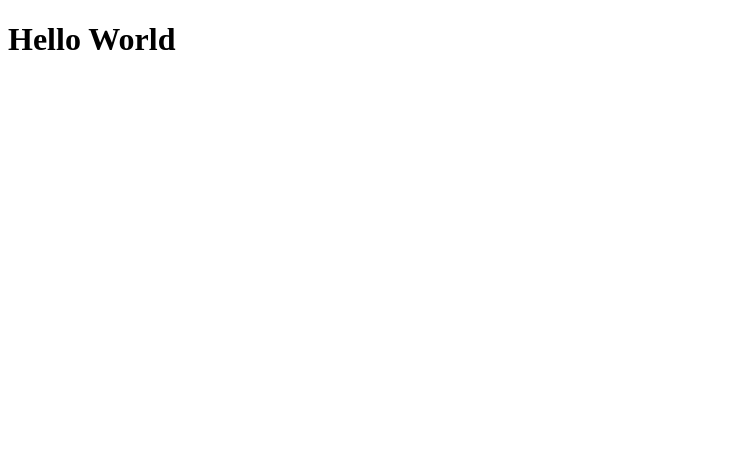
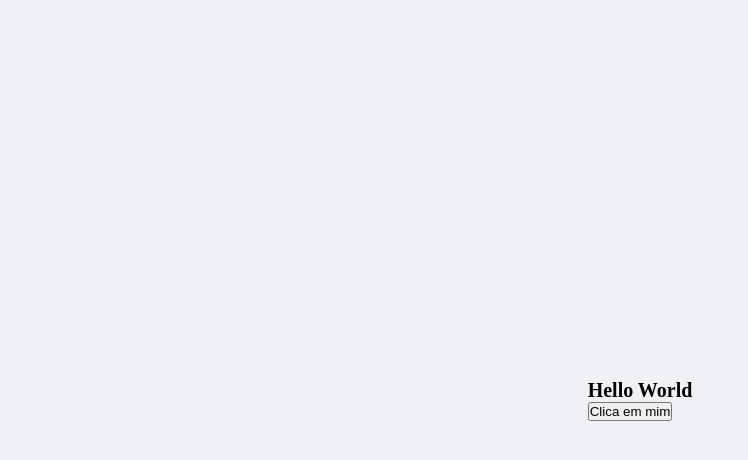
Before and after one commit to rafaelpianaro/second-nlw-ad, a React (Create React App) app in the folder web/: page / in a window 1280 px wide. Shown: the top 460 px of the page, without its empty margins (0-748 px from the left). Built offline with nearby package versions, Linux system fonts and the light colour scheme; the HTML template or start-up script is replaced by a standard one.

Commit message:
added styles

```diff
--- a/web/public/index.html
+++ b/web/public/index.html
@@ -4,10 +4,8 @@
     <meta charset="utf-8" />
     <meta name="viewport" content="width=device-width, initial-scale=1" />
     <meta name="theme-color" content="#000000" />
-    <meta
-      name="description"
-      content="Web site created using create-react-app"
-    />
+
+    <link href="https://fonts.googleapis.com/css2?family=Archivo:wght@400;700&family=Poppins&display=swap" rel="stylesheet">
     <title>Proffy</title>
   </head>
   <body>
--- a/web/src/App.tsx
+++ b/web/src/App.tsx
@@ -1,9 +1,14 @@
 import React from 'react';
+
+import './assets/styles/global.css'
 
 function App() {
   return (
     <div className="App">
       <h1>Hello World</h1>
+      <button type="button">
+          Clica em mim
+      </button>
     </div>
   );
 }
--- /dev/null
+++ b/web/src/assets/styles/global.css
@@ -0,0 +1,57 @@
+:root {
+    font-size: 60%;
+
+    --color-background: #F0F0F7;
+    --color-primary-lighter: #9871F5;
+    --color-primary-light: #916BEA;
+    --color-primary: #8257E5;
+    --color-primary-dark: #774DD6;
+    --color-primary-darker: #6842C2;
+    --color-secundary: #04D361;
+    --color-secundary-dark: #04BF58;
+    --color-title-in-primary: #FFFFFF;
+    --color-text-in-primary: #D4C2FF;
+    --color-text-title: #32264D;
+    --color-text-complement: #9C98A6;
+    --color-text-base: #6A6180;
+    --color-line-in-white: #E6E6F0;
+    --color-input-background: #F8F8FC;
+    --color-button-text: #FFFFFF;
+    --color-box-base: #FFFFFF;
+    --color-box-footer: #FAFAFC;
+}
+
+* {
+    margin: 0;
+    padding: 0;
+    box-sizing: border-box;
+}
+
+html, body, #root {
+    height: 100vh;
+}
+
+body {
+    background: var(--color-background);
+}
+
+#root {
+    display: flex;
+    align-items: center;
+    justify-content: center;
+}
+
+body, input, button, textarea {
+    font: 500 1.6 Poppins;
+}
+
+.container {
+    width: 90vw;
+    max-width: 700px;
+}
+
+@media(min-width: 700px) {
+    :root {
+        font-size: 62.5%
+    }
+}
```
